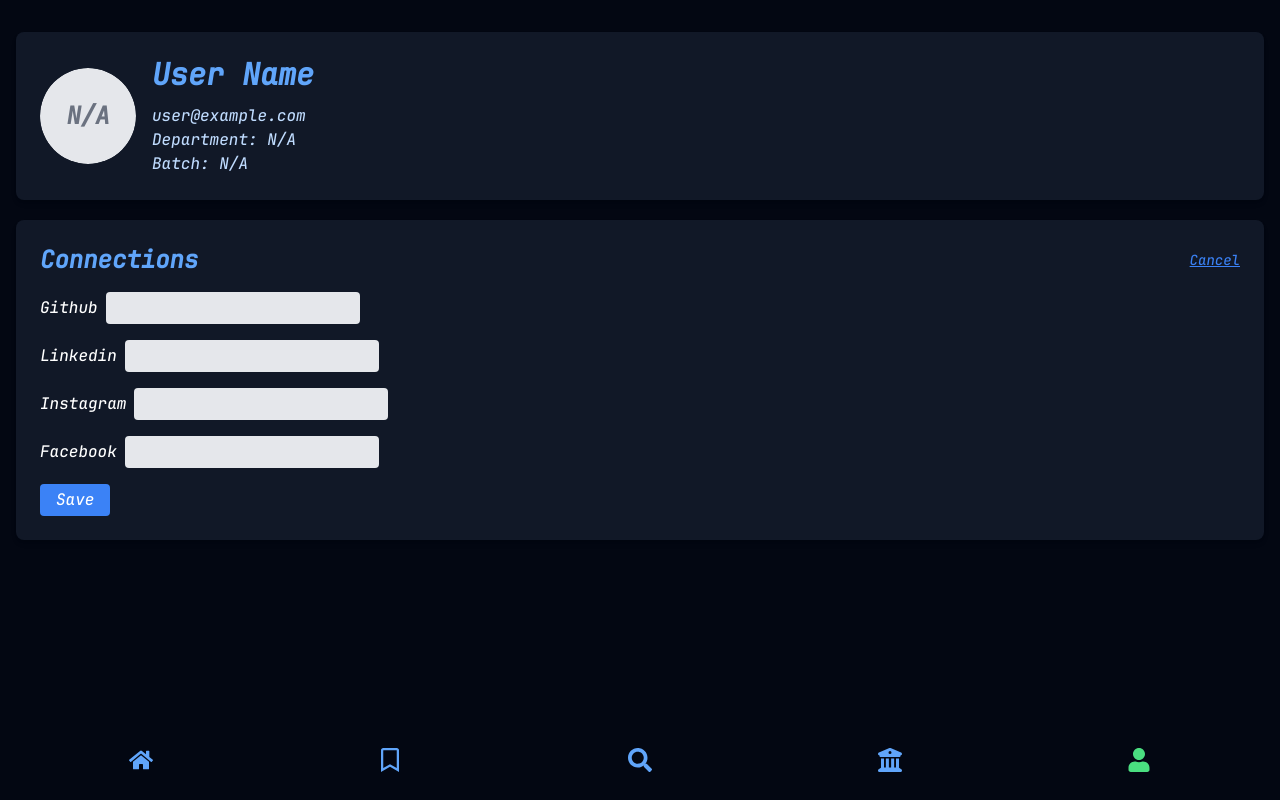
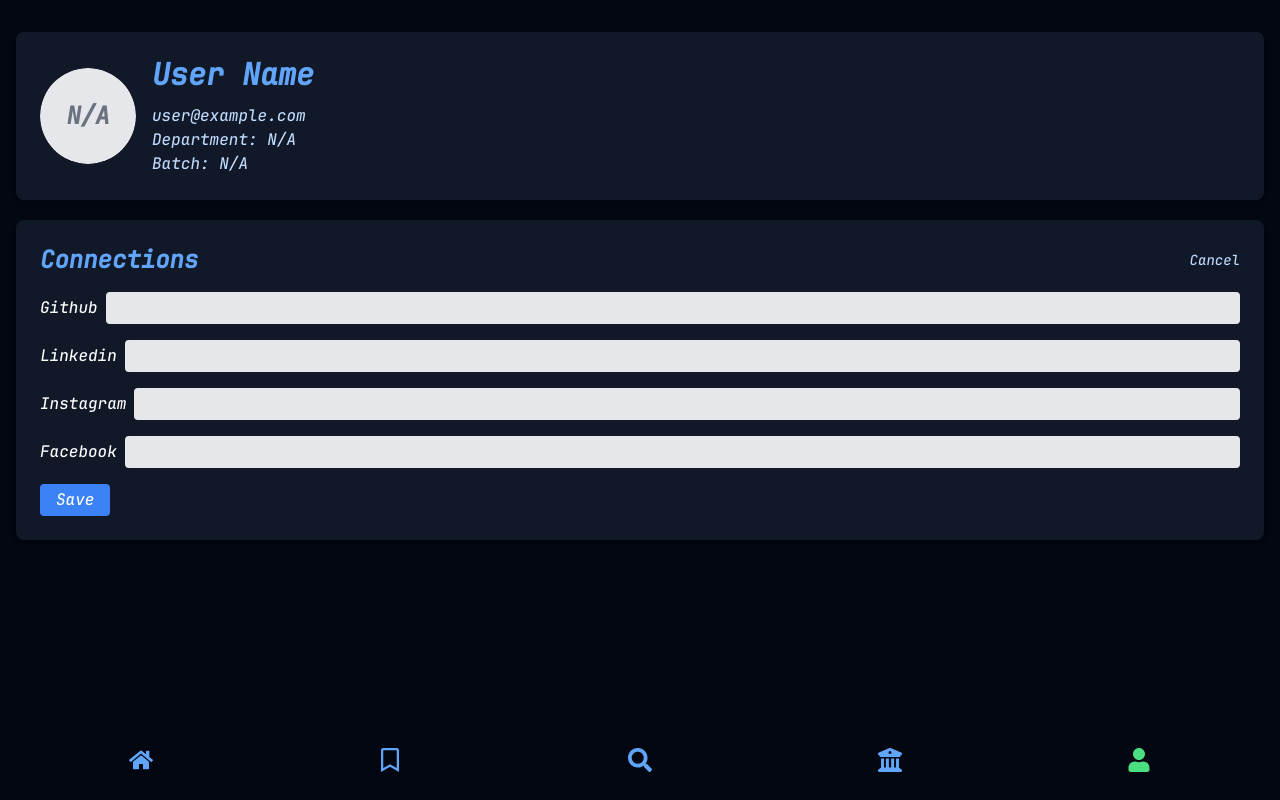
Before and after one commit to MiraclesRidiculed/UniVerse-client, a Next.js app: page /profile in a window 1280 px wide. Both pictures are taken after a click on the button "Edit". Built offline with nearby package versions, Linux system fonts and the light colour scheme; no server answers.

Commit message:
Modify Profile Page Colours

```diff
--- a/src/app/profile/page.tsx
+++ b/src/app/profile/page.tsx
@@ -98,7 +98,7 @@ const ProfilePage: React.FC = () => {
 			<div className="bg-gray-900 shadow-md rounded-lg p-6 mt-5">
 				<div className="flex justify-between items-center">
 					<h2 className="text-2xl font-semibold">Connections</h2>
-					<button onClick={handleEditToggle} className="text-sm text-blue-500 underline">
+					<button onClick={handleEditToggle} className="text-sm text-blue-200">
 						{editMode ? 'Cancel' : 'Edit'}
 					</button>
 				</div>
@@ -112,7 +112,7 @@ const ProfilePage: React.FC = () => {
 									name={platform}
 									value={updatedHandles?.[platform] || ''}
 									onChange={handleInputChange}
-									className="bg-gray-200 rounded px-3 py-1"
+									className="w-full bg-gray-200 rounded px-3 py-1 text-gray-900"
 								/>
 							</div>
 						))}
```
